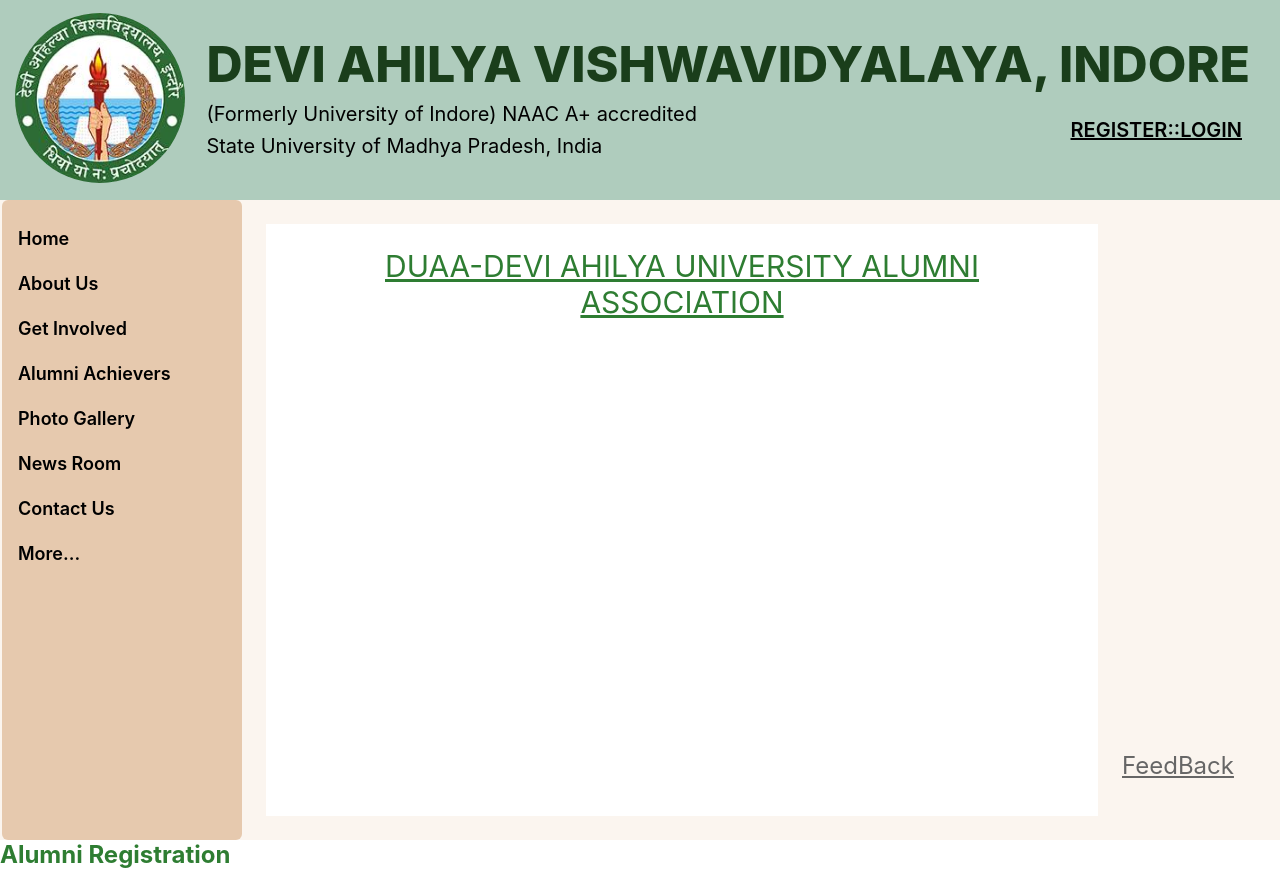
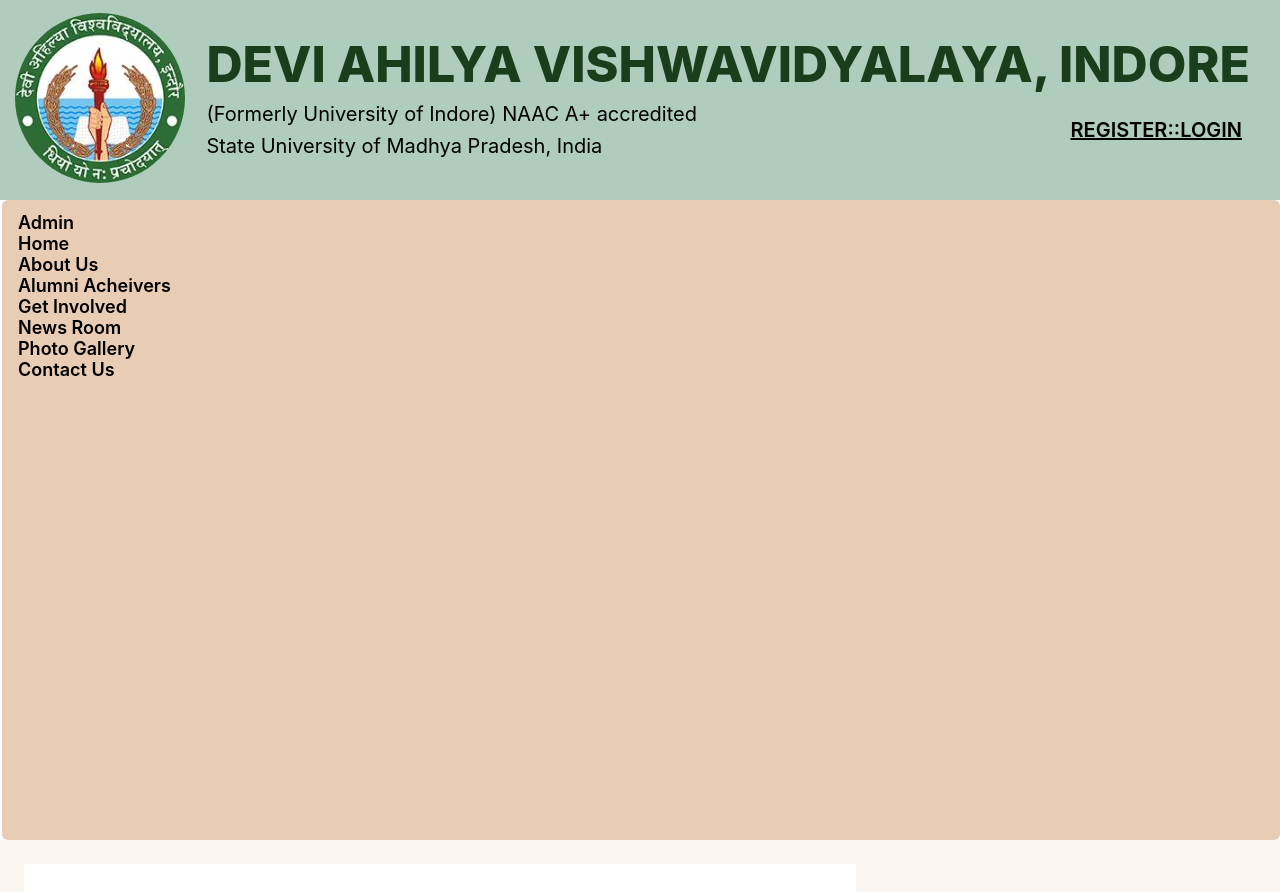
Before and after one commit to khushi11-11/demo, a React (Create React App) app in the folder frontend/client-app/: page / in a window 1280 px wide. Shown: the top 892 px of the page. Built offline with nearby package versions, Linux system fonts and the light colour scheme; no server answers.

Commit message:
new changes

```diff
--- a/frontend/client-app/src/Components/HomeSection.css
+++ b/frontend/client-app/src/Components/HomeSection.css
@@ -11,7 +11,7 @@
 .text-div {
   display: flex;
   flex-direction: column;
-  justify-content: flex-start;
+  justify-content: center;
   width: 65%;
   background-color: #fff;
   color: #000;
--- a/frontend/client-app/src/Components/HomeSection.js
+++ b/frontend/client-app/src/Components/HomeSection.js
@@ -1,13 +1,15 @@
 import React from 'react'
 import "./HomeSection.css";
 import Navbar from './Navbar';
+import MainPage from './MainPage';
 function HomeSection() {
     return (
         <div className="hero-sec">
-            <Navbar className="left-div" />
+            {/* <Navbar className="left-div" /> */}
+            {/* <MainPage className="left-div" /> */}
             <div className="text-div">
                 <h1>DUAA-DEVI AHILYA UNIVERSITY ALUMNI ASSOCIATION</h1>
-                {/* <p>
+                <p>
                     Lorem ipsum dolor sit amet consectetur adipisicing elit. Corrupti,
                     esse dolores suscipit magni cumque consectetur vero! Nam excepturi id
                     cumque quo nemo repellendus fugit praesentium iusto, vero quae aliquam
@@ -119,7 +121,7 @@
                     deleniti eaque animi provident? Eaque, tempora! Quibusdam minima,
                     deserunt perspiciatis eveniet, vitae ratione ab sapiente obcaecati
                     tempore modi dolor laboriosam? Ipsum, aliquam?
-                </p> */}
+                </p>
             </div>
             <div className="right-div">
                 <p>
--- a/frontend/client-app/src/Components/MainPage.js
+++ b/frontend/client-app/src/Components/MainPage.js
@@ -13,11 +13,18 @@
 import PhotoGallery from "./PhotoGallery";
 import ContactUs from "./ContactUs";
 
+import Header from "./Header";
+import HomeSection from "./HomeSection";
+
 function MainPage(){
     return(
-        <div><center>
+        <div >
+            {/* <center> */}
+            <Header />
             <Router>
-                <nav>
+                <nav className="navbar">
+                <div className="navbar-content links" >
+                <div className="left-div">
                     <Link to="adminlogin">Admin</Link>
                     <span> </span><br />
                     <Link to="home">Home</Link>
@@ -34,7 +41,12 @@
                     <span> </span><br />
                     <Link to="contactus">Contact Us</Link>
                     <span> </span> <br />
+                    </div>
+                </div>
                 </nav>
+                <div>
+                    <HomeSection />
+                </div>
 
                 <Routes>
                     {/* admin */}
@@ -54,7 +66,9 @@
 
                 </Routes>
             </Router>
-            </center>
+
+
+            {/* </center> */}
         </div>
     );
 } export default MainPage;
--- a/frontend/client-app/src/index.js
+++ b/frontend/client-app/src/index.js
@@ -3,7 +3,7 @@
 import './index.css';
 import App from './App';
 import reportWebVitals from './reportWebVitals';
-// import RegistrationForm from './demoReg';
+
 import AdminLogin from './AdminView/AdminLogin';
 import Register from './Forms/Register';
 import DepartmentMgmt from './AdminView/DeptMgmt';
@@ -12,24 +12,16 @@
 import Feedback from './Forms/Feedback';
 import Header from './Components/Header';
 import HomeSection from './Components/HomeSection';
-import Navbar from './Components/Navbar';
+
 import Home from './Components/Home';
 const root = ReactDOM.createRoot(document.getElementById('root'));
 root.render(
   <React.StrictMode>
 
-    {/* <Feedback /> */}
-    {/* <Register /> */}
-    {/* <MainPage/> */}
-    {/* <header/> */}
-    {/* <MainPage/> */}
-    {/* <Header/>
-    <HomeSection/> */}
-    <Home />
+    <MainPage />
 
 
-    {/* <MainPage /> */}
-    <Register />
+
 
   </React.StrictMode>
 );
```
Also changed, not shown: frontend/client-app/src/Components/Navbar.js (line endings or trailing spaces).
